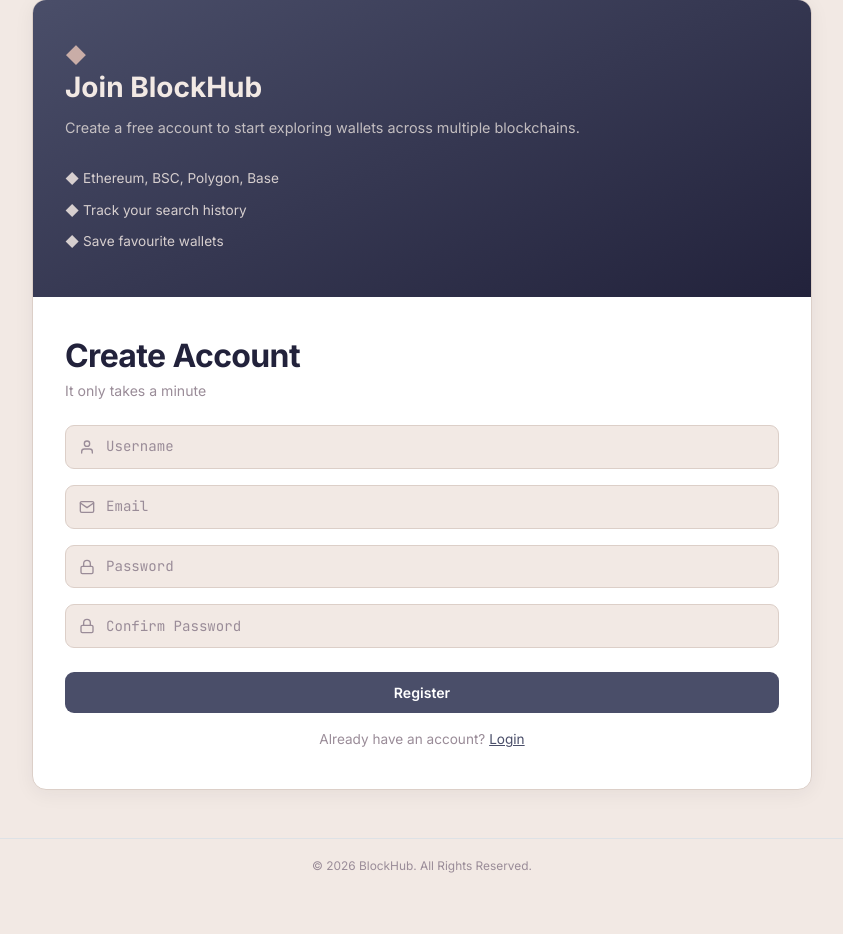
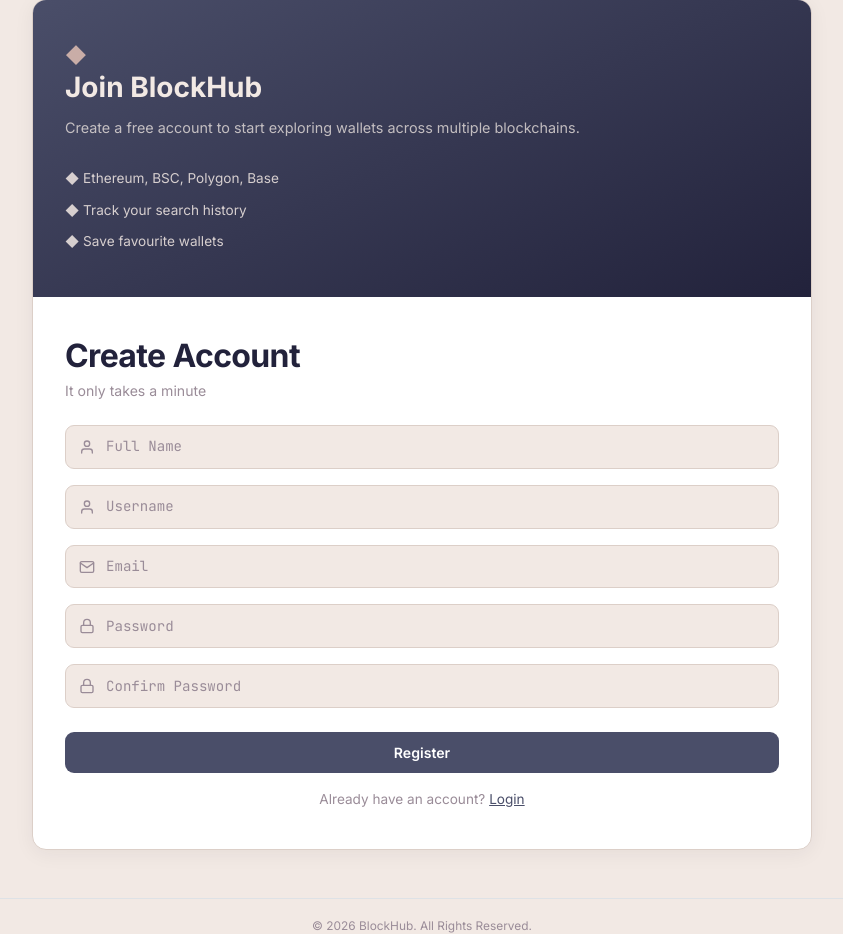
Before and after one commit to abdullahfarooqofficial/BlockHub, a Flask app: page /register in a window 1280 px wide. Shown: the part 115-1049 px from the top of the page, without its empty margins (218-1061 px from the left). Before the commit the page ends 988 px from the top, so only its background shows below. Run offline with Flask 3, Linux system fonts and the light colour scheme.

Commit message:
Added Name Entirely

```diff
--- a/app.py
+++ b/app.py
@@ -43,6 +43,11 @@ def dashboard():
 
     conn = get_db_connection()
 
+    user = conn.execute(
+        "SELECT * FROM users WHERE id = ?",
+        (session["user_id"],)
+    ).fetchone()
+
     favourites = conn.execute(
         """
         SELECT *
@@ -69,6 +74,7 @@ def dashboard():
 
     return render_template(
         "dashboard.html",
+        user=user,
         favourites=favourites,
         history=history
     )
@@ -115,18 +121,18 @@ def login():
 
 
 # Register
+# Register
 @app.route("/register", methods=["GET", "POST"])
 def register():
-
     if request.method == "POST":
-
+        name = request.form.get("name")
         username = request.form.get("username")
         email = request.form.get("email")
         password = request.form.get("password")
         confirmation = request.form.get("confirmation")
 
         # Validate input
-        if not username or not email or not password or not confirmation:
+        if not name or not username or not email or not password or not confirmation:
             flash("Please fill in all fields.")
             return redirect("/register")
 
@@ -162,16 +168,16 @@ def register():
         # Insert new user
         conn.execute(
             """
-            INSERT INTO users (username, email, password_hash)
-            VALUES (?, ?, ?)
+            INSERT INTO users (name, username, email, password_hash)
+            VALUES (?, ?, ?, ?)
             """,
             (
+                name,
                 username,
                 email,
                 generate_password_hash(password)
             )
         )
-
         conn.commit()
         conn.close()
 
--- a/templates/dashboard.html
+++ b/templates/dashboard.html
@@ -2,7 +2,9 @@
 content %}
 
 <h2 class="mb-4">Dashboard</h2>
-
+<p style="color: var(--text-faint); margin-top: -1rem">
+  Welcome back, {{ user.name }}
+</p>
 <div class="card p-4 mb-4">
   <h4>Search Wallet</h4>
 
--- a/templates/register.html
+++ b/templates/register.html
@@ -36,6 +36,27 @@ content %}
             <path d="M20 21v-2a4 4 0 0 0-4-4H8a4 4 0 0 0-4 4v2" />
             <circle cx="12" cy="7" r="4" />
           </svg>
+
+          <input
+            class="form-control"
+            name="name"
+            placeholder="Full Name"
+            type="text"
+            required
+          />
+        </div>
+        <div class="mb-3 input-icon-group">
+          <svg
+            viewBox="0 0 24 24"
+            fill="none"
+            stroke-width="2"
+            stroke-linecap="round"
+            stroke-linejoin="round"
+          >
+            <path d="M20 21v-2a4 4 0 0 0-4-4H8a4 4 0 0 0-4 4v2" />
+            <circle cx="12" cy="7" r="4" />
+          </svg>
+
           <input
             class="form-control"
             name="username"
```
Also changed, not shown: templates/profile.html (+7 -2 lines), database/blockhub.db.
